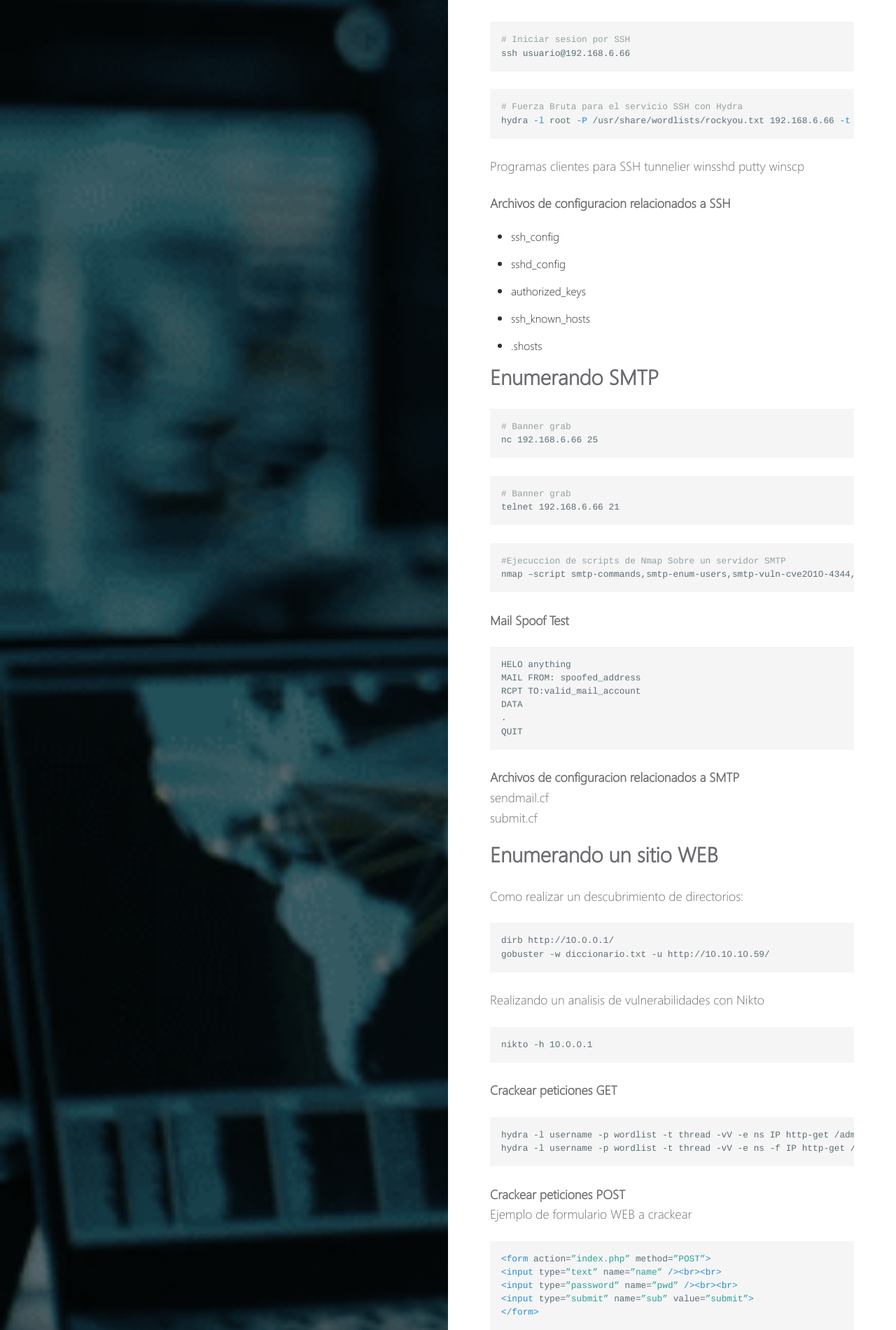
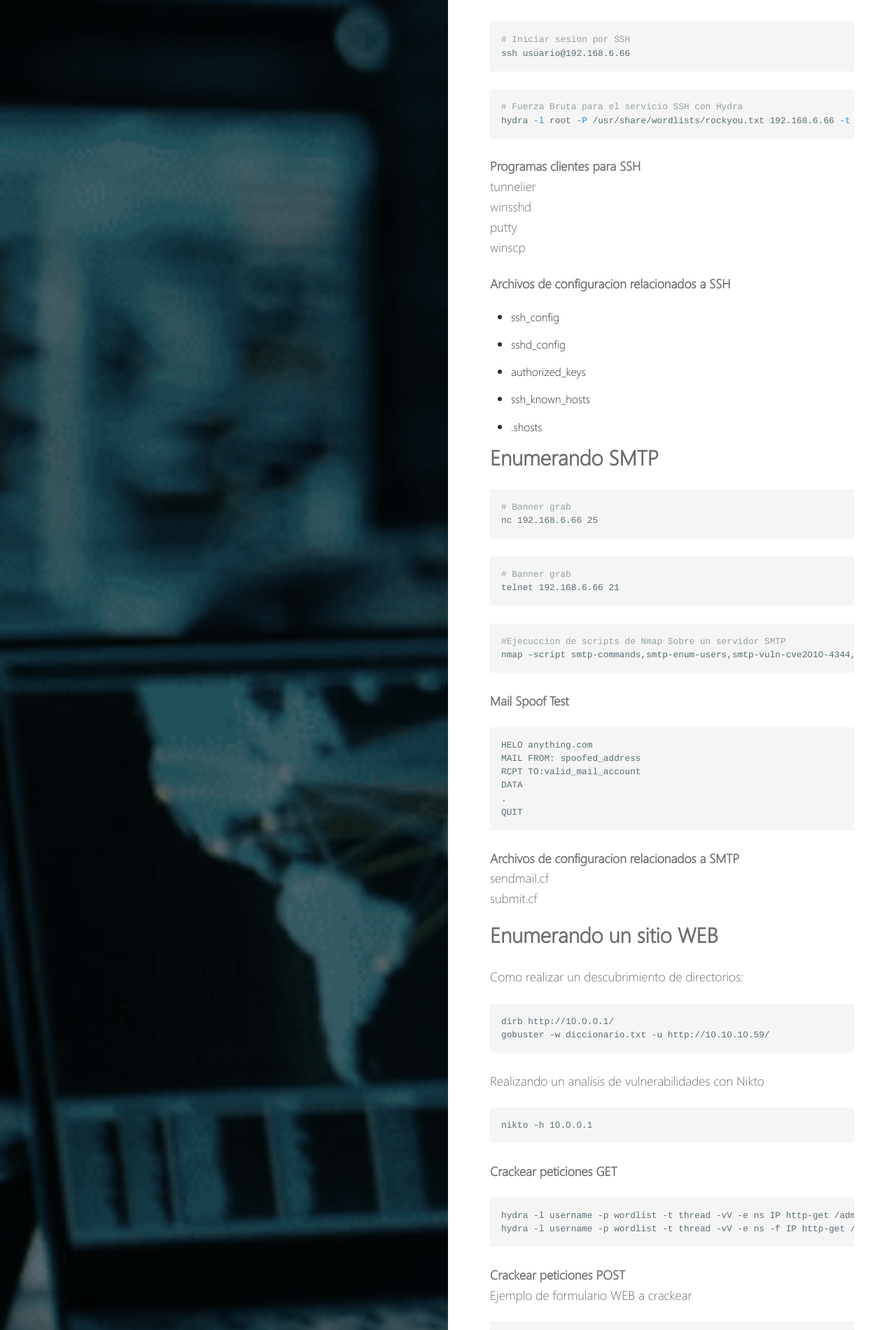
Before and after one commit to HackingProfessional/Security, a Jekyll site: the page built from _posts/2019-04-01-Guia-completa-del-Hacking.md, in a window 1280 px wide. Shown: the part 2281-4181 px from the top of the page at 70% size. Built offline with Jekyll 4.4.1, drawn with Linux system fonts in a browser that asks for light colours; some of the changed text lies outside the part shown.

Commit message:
Update 2019-04-01-Guia-completa-del-Hacking.md

````diff
--- a/_posts/2019-04-01-Guia-completa-del-Hacking.md
+++ b/_posts/2019-04-01-Guia-completa-del-Hacking.md
@@ -101,7 +101,7 @@
 hydra -l root -P /usr/share/wordlists/rockyou.txt 192.168.6.66 -t 4 ssh
 ```
 
-Programas clientes para SSH
+**Programas clientes para SSH**
 tunnelier
 winsshd
 putty
@@ -133,7 +133,7 @@
 
 **Mail Spoof Test**
 ```
-HELO anything
+HELO anything.com
 MAIL FROM: spoofed_address
 RCPT TO:valid_mail_account
 DATA
@@ -172,35 +172,36 @@
 
 ```html
 <form action=”index.php” method=”POST”>
-<input type=”text” name=”name” /><br><br>
-<input type=”password” name=”pwd” /><br><br>
-<input type=”submit” name=”sub” value=”submit”>
+  <input type=”text” name=”name” /><br><br>
+  <input type=”password” name=”pwd” /><br><br>
+  <input type=”submit” name=”sub” value=”submit”>
 </form>
 ```
 
 Commando para Cracking de formularios POST：
+```
 hydra -l admin -P pass.lst -o ok.lst -t 1 -f 127.0.0.1 http-post-form “index.php:name=^USER^&pwd=^PASS^ <title>invalido</title>”
+```
 
 **Herramientas Utiles**
 Burpsuite
 
 **Archivos de configuracion relacionados a sitios web**
-Archivos Genericos
   - Examinar httpd.conf/
-JBoss
-  - JMX Console http://<IP>:8080/jmxconcole/
-    - War File
-Joomla
-  - configuration.php
-  - diagnostics.php
-  - joomla.inc.php
-  - config.inc.php
-Mambo
-  - configuration.php
-  - config.inc.php
-Wordpress
-  - setup-config.php
-  - wp-config.php
+  - JBoss
+    - JMX Console http://<IP>:8080/jmxconcole/
+      - War File
+  - Joomla
+    - configuration.php
+    - diagnostics.php
+    - joomla.inc.php
+    - config.inc.php
+  -Mambo
+    - configuration.php
+    - config.inc.php
+  -Wordpress
+    - setup-config.php
+    - wp-config.php
 
 ## Enumerando SMB
 
@@ -237,8 +241,8 @@
 ```
 
 **Archivos de configuracion relacionados a SMB**
-Smb.conf
-lmhosts
+  -Smb.conf
+  -lmhosts
 
 ## Enumerando Finger
 
@@ -308,9 +319,9 @@
 ```
 
 **Archivos de configuracion relacionados a SNMP**
-snmp.conf
-snmpd.conf
-snmp-config.xml
+  -snmp.conf
+  -snmpd.conf
+  -snmp-config.xml
 
 ## Enumerando MySQL
 
@@ -358,9 +372,9 @@
   - /etc/my.cnf
 
 Otros Archivos.
-connections.log
-update.log
-common.log
+  - connections.log
+  -update.log
+  -common.log
 
 **Creaccion de usuarios**
 Crear usuario y otorgarle privilegios:
@@ -437,7 +451,7 @@
 showmount -e IPADDR
 ```
 
-montando el recurso compartido en /mnt/nfs sin bloquearlo
+Montando el recurso compartido en /mnt/nfs sin bloquearlo
 
 ```
 mount 192.168.1.1:/vol/share /mnt/nfs  -nolock
@@ -501,6 +515,7 @@
 Para la identificacion del tipo de hash utilizar:
 
 ```
+https://www.tunnelsup.com/hash-analyzer/
 hash-identifier [hash]
 john hashes.txt
 ```
@@ -511,7 +526,7 @@
 hashcat -m 500 -a 0 -o output.txt –remove hashes.txt /usr/share/wordlists/rockyou.txt
 ```
 
-Lista de tipos de hash soportados por Hashcat:
+Lista de tipos de hash's soportados por Hashcat:
 
 ```
 https://hashcat.net/wiki/doku.php?id=example_hashes
````
Also changed, not shown: other parts of _posts/2019-04-01-Guia-completa-del-Hacking.md (+23 -6 lines).
